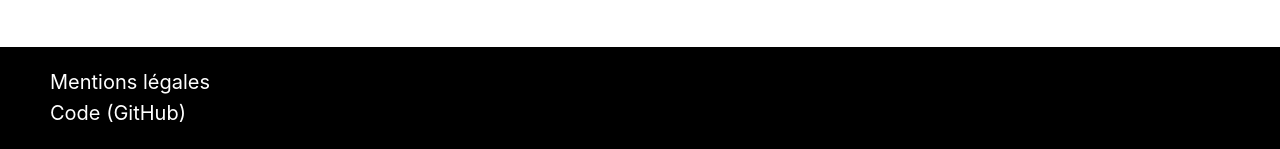
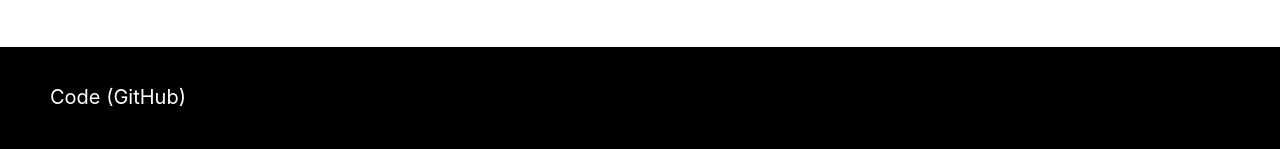
Before and after one commit to nicolas-frzt/choixpeau-magique, a React (Create React App) app: page / in a window 1280 px wide. Shown: the part 1461-1610 px from the top of the page. Built offline with nearby package versions, Linux system fonts and the light colour scheme.

Commit message:
Suppression de mentions légales sur le footer

```diff
--- a/src/components/Footer.jsx
+++ b/src/components/Footer.jsx
@@ -14,7 +14,6 @@ function Footer({ pageActuelle, updatePageActuelle, contactVisible }) {
             <div className="line"></div>
             : null}
             <div className="otherLinks">
-                <a href="https://www.google.com">Mentions légales</a>
                 <a href="https://github.com/Nicos-08/choixpeau-magique" target="_blank" rel="noreferrer">Code (GitHub)</a>
             </div>
         </footer>
--- a/src/styles/Footer.css
+++ b/src/styles/Footer.css
@@ -43,7 +43,6 @@ footer .otherLinks {
     font-size: 20px;
     display: flex;
     flex-direction: column;
-    gap: 7px
 }
 
 @media screen and (max-width: 1200px) {
```
